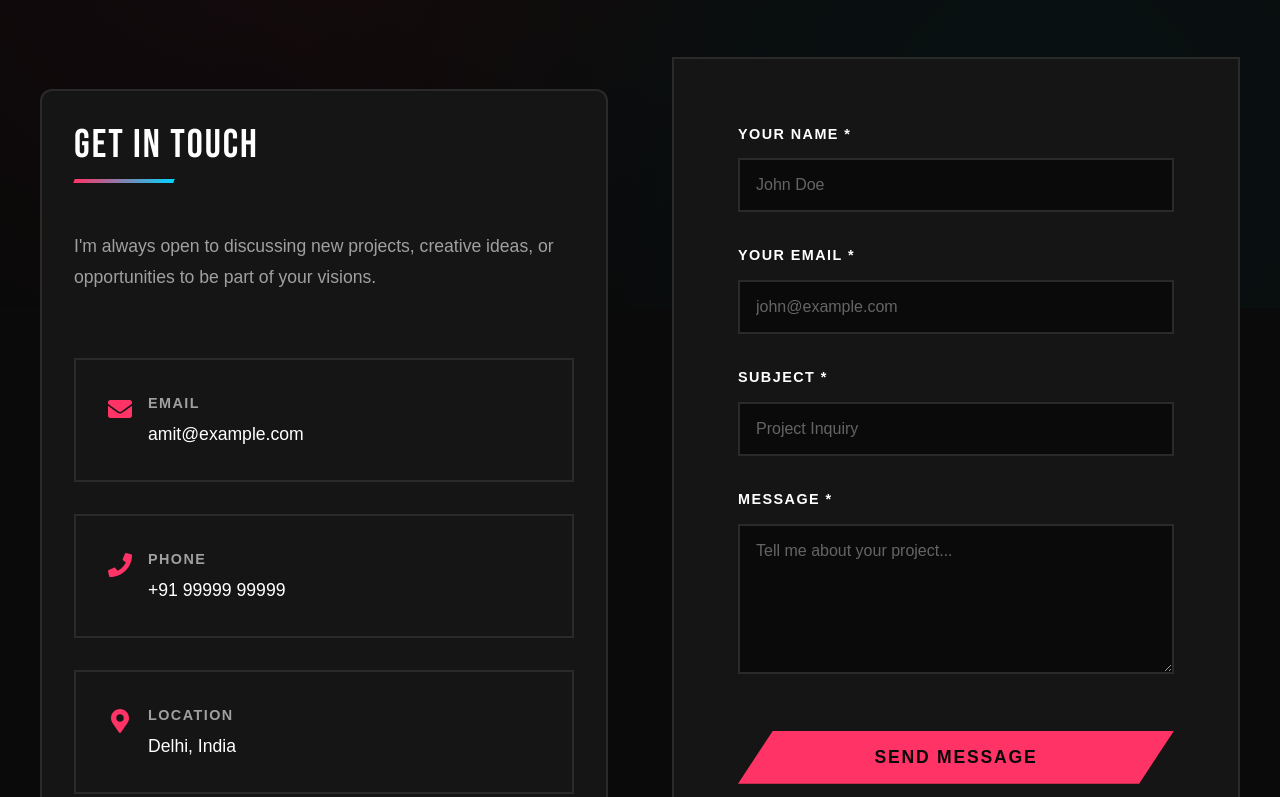
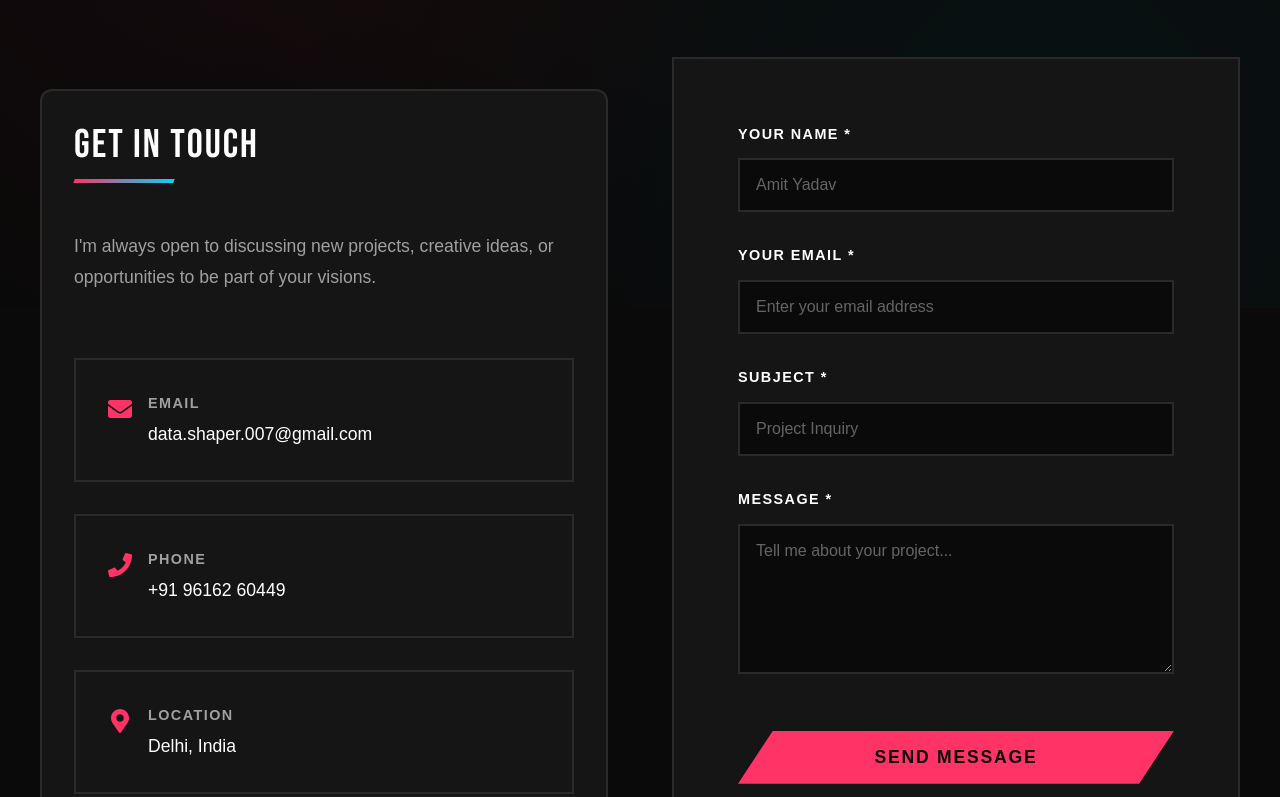
Before and after one commit to Datashaper007/portfolio, a React (Create React App) app: page /contact in a window 1280 px wide. Shown: the part 517-1314 px from the top of the page. Built offline with nearby package versions, Linux system fonts and the light colour scheme; no server answers; a web font is replaced by a local one.

Commit message:
changes in the constact file

```diff
--- a/src/pages/Contact.js
+++ b/src/pages/Contact.js
@@ -77,7 +77,7 @@ const Contact = () => {
                   <FaEnvelope className="info-icon" />
                   <div>
                     <div className="info-label">Email</div>
-                    <a href="mailto:amit@example.com">amit@example.com</a>
+                    <a href="mailto:data.shaper.007@gmail.com">data.shaper.007@gmail.com</a>
                   </div>
                 </div>
 
@@ -85,7 +85,7 @@ const Contact = () => {
                   <FaPhone className="info-icon" />
                   <div>
                     <div className="info-label">Phone</div>
-                    <a href="tel:+919999999999">+91 99999 99999</a>
+                    <a href="tel:+919616260449">+91 96162 60449</a>
                   </div>
                 </div>
 
@@ -105,7 +105,7 @@ const Contact = () => {
                 <a href="https://linkedin.com/in/amityadav" target="_blank" rel="noopener noreferrer">
                   <FaLinkedin />
                 </a>
-                <a href="mailto:amit@example.com">
+                <a href="mailto:data.shaper.007@gmail.com">
                   <FaEnvelope />
                 </a>
               </div>
@@ -127,7 +127,7 @@ const Contact = () => {
                   value={formData.name}
                   onChange={handleChange}
                   required
-                  placeholder="John Doe"
+                  placeholder="Amit Yadav"
                 />
               </div>
 
@@ -140,7 +140,7 @@ const Contact = () => {
                   value={formData.email}
                   onChange={handleChange}
                   required
-                  placeholder="john@example.com"
+                  placeholder="Enter your email address"
                 />
               </div>
 
```
